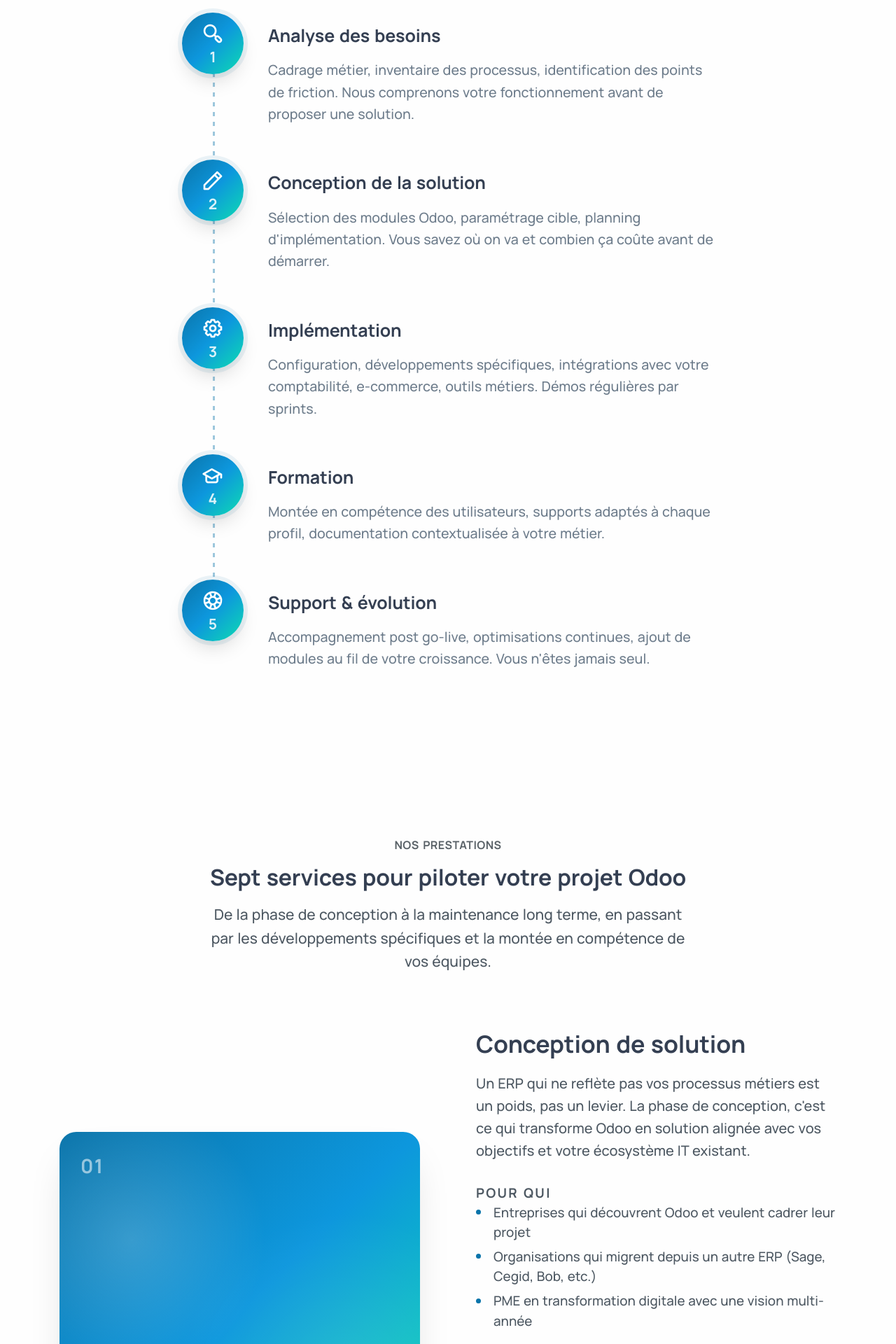
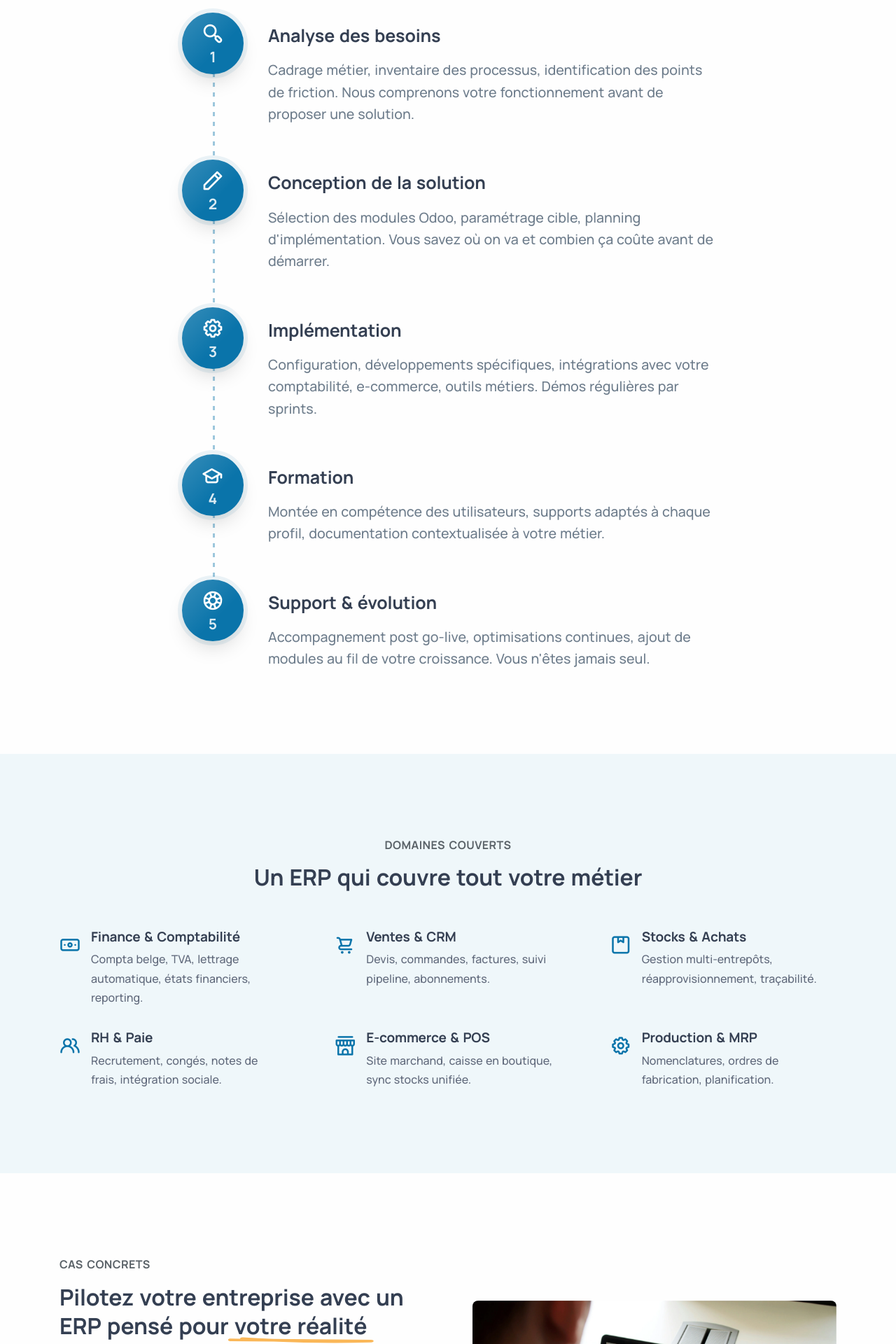
Before and after one commit to x0rn01/insight91, a PHP site: page /fr/services/erp.php in a window 1280 px wide. Shown: the part 2640-4560 px from the top of the page at 70% size. Run offline with PHP 8.4, Linux system fonts and the light colour scheme.

Commit message:
Revert "services/erp: refactor with 7 detailed services + Evolution Contract callout"
This reverts commit 9971dffe6a8dfb08f9183ed21c7a5938a9856681.

```diff
--- a/fr/services/erp.php
+++ b/fr/services/erp.php
@@ -185,7 +185,8 @@ include(__DIR__ . '/../../shared/head.php');
         flex-shrink: 0;
         width: 88px; height: 88px;
         border-radius: 50%;
-        background: var(--i91-gradient);
+        background: var(--bs-primary);
+        background-image: linear-gradient(135deg, rgba(255,255,255,.18), transparent 60%);
         color: #fff;
         display: flex;
         flex-direction: column;
@@ -215,256 +216,18 @@ include(__DIR__ . '/../../shared/head.php');
       }
     </style>
 
-    <!-- NOS SERVICES (7 prestations détaillées) -->
-    <section class="wrapper bg-light">
+    <!-- DOMAINES COUVERTS -->
+    <section class="wrapper bg-soft-primary">
       <div class="container py-14 py-md-16">
-        <div class="text-center mb-13">
-          <h2 class="fs-16 text-uppercase text-muted mb-3">Nos prestations</h2>
-          <h3 class="display-5 mb-3">Sept services pour piloter votre projet Odoo</h3>
-          <p class="lead fs-lg mx-auto" style="max-width:680px;color:#4d5862;">De la phase de conception à la maintenance long terme, en passant par les développements spécifiques et la montée en compétence de vos équipes.</p>
-        </div>
-
-        <div class="i91-srv-list">
-
-          <!-- 1 — Conception -->
-          <article class="i91-srv">
-            <div class="i91-srv-visual">
-              <span class="i91-srv-num">01</span>
-              <i class="uil uil-clipboard-notes"></i>
-            </div>
-            <div class="i91-srv-content">
-              <h3>Conception de solution</h3>
-              <p>Un ERP qui ne reflète pas vos processus métiers est un poids, pas un levier. La phase de conception, c'est ce qui transforme Odoo en solution alignée avec vos objectifs et votre écosystème IT existant.</p>
-              <div class="i91-srv-block">
-                <p class="i91-srv-block-label">Pour qui</p>
-                <ul>
-                  <li>Entreprises qui découvrent Odoo et veulent cadrer leur projet</li>
-                  <li>Organisations qui migrent depuis un autre ERP (Sage, Cegid, Bob, etc.)</li>
-                  <li>PME en transformation digitale avec une vision multi-année</li>
-                </ul>
-              </div>
-              <div class="i91-srv-block">
-                <p class="i91-srv-block-label">Notre approche</p>
-                <ul>
-                  <li>Analyse <b>AS-IS</b> de l'existant et définition <b>TO-BE</b> ciblée</li>
-                  <li>Modélisation des workflows et des interactions entre outils</li>
-                  <li>Workshops collaboratifs avec vos équipes métier</li>
-                  <li>Recommandations d'architecture et planning chiffré (effort + ROI)</li>
-                </ul>
-              </div>
-              <div class="i91-srv-block">
-                <p class="i91-srv-block-label">Objectif</p>
-                <p>Démarrer avec une vision claire, optimisée et intégrée à votre environnement, plutôt que de naviguer à vue.</p>
-              </div>
-            </div>
-          </article>
-
-          <!-- 2 — Déploiement -->
-          <article class="i91-srv reverse">
-            <div class="i91-srv-visual">
-              <span class="i91-srv-num">02</span>
-              <i class="uil uil-rocket"></i>
-            </div>
-            <div class="i91-srv-content">
-              <h3>Déploiement &amp; intégration</h3>
-              <p>Un ERP doit fonctionner dès le premier jour, sans perte de données et sans perturbation de votre activité. C'est le métier du déploiement&nbsp;: chaque paramètre, chaque flux, chaque automatisation, optimisé pour un fonctionnement fluide.</p>
-              <div class="i91-srv-block">
-                <p class="i91-srv-block-label">Pour qui</p>
-                <ul>
-                  <li>Organisations avec un cahier des charges clair, prêtes à exécuter</li>
-                  <li>PME et grands comptes recherchant un déploiement structuré et rapide</li>
-                </ul>
-              </div>
-              <div class="i91-srv-block">
-                <p class="i91-srv-block-label">Notre approche</p>
-                <ul>
-                  <li>Installation, configuration, personnalisation des modules Odoo</li>
-                  <li>Migration sécurisée des données depuis vos systèmes existants</li>
-                  <li>Intégration avec vos outils en place (CRM, e-commerce, logistique, BI)</li>
-                  <li>Tests fonctionnels approfondis et accompagnement go-live</li>
-                </ul>
-              </div>
-              <div class="i91-srv-block">
-                <p class="i91-srv-block-label">Objectif</p>
-                <p>Un Odoo prêt à l'emploi, parfaitement intégré, optimisé pour vos équipes.</p>
-              </div>
-            </div>
-          </article>
-
-          <!-- 3 — Développement personnalisé -->
-          <article class="i91-srv">
-            <div class="i91-srv-visual">
-              <span class="i91-srv-num">03</span>
-              <i class="uil uil-code-branch"></i>
-            </div>
-            <div class="i91-srv-content">
-              <h3>Développement personnalisé</h3>
-              <p>Chaque entreprise a des besoins uniques. Quand le standard Odoo ne suffit pas, nous développons des modules sur mesure qui s'intègrent proprement, sans rendre votre instance ingérable lors des montées de version.</p>
-              <div class="i91-srv-block">
-                <p class="i91-srv-block-label">Pour qui</p>
-                <ul>
-                  <li>Organisations avec des processus spécifiques non couverts par le standard</li>
-                  <li>PME en forte croissance qui automatisent leurs flux métiers</li>
-                  <li>Entreprises intégrant Odoo dans un écosystème IT complexe</li>
-                </ul>
-              </div>
-              <div class="i91-srv-block">
-                <p class="i91-srv-block-label">Ce que nous faisons</p>
-                <ul>
-                  <li>Modules Odoo dédiés à votre métier</li>
-                  <li>Automatisation avancée des workflows et règles de gestion</li>
-                  <li>Connecteurs e-commerce, WMS, finance, logistique sur mesure</li>
-                  <li>Personnalisation des interfaces et fonctionnalités existantes</li>
-                </ul>
-              </div>
-            </div>
-          </article>
-
-          <!-- 4 — Formation -->
-          <article class="i91-srv reverse">
-            <div class="i91-srv-visual">
-              <span class="i91-srv-num">04</span>
-              <i class="uil uil-graduation-cap"></i>
-            </div>
-            <div class="i91-srv-content">
-              <h3>Formation &amp; conduite du changement</h3>
-              <p>Le meilleur ERP du monde ne sert à rien si vos utilisateurs ne se l'approprient pas. L'adoption se construit&nbsp;: avec des sessions calibrées par profil, des supports adaptés à votre métier, et un accompagnement sur les premières semaines critiques.</p>
-              <div class="i91-srv-block">
-                <p class="i91-srv-block-label">Pour qui</p>
-                <ul>
-                  <li>Organisations qui veulent un déploiement réussi (pas juste fini)</li>
-                  <li>Équipes métier qui ont besoin de formations <i>concrètes</i>, pas de démos génériques</li>
-                  <li>PME qui cherchent à développer une autonomie interne</li>
-                </ul>
-              </div>
-              <div class="i91-srv-block">
-                <p class="i91-srv-block-label">Ce que nous faisons</p>
-                <ul>
-                  <li>Modèle <b>"former le formateur"</b> pour créer des relais internes</li>
-                  <li>Sessions sur mesure ancrées dans vos processus réels</li>
-                  <li>Base de connaissance interne&nbsp;: guides rapides, captures, astuces</li>
-                  <li>Coaching post go-live pendant les premières semaines critiques</li>
-                </ul>
-              </div>
-            </div>
-          </article>
-
-          <!-- 5 — Maintenance -->
-          <article class="i91-srv">
-            <div class="i91-srv-visual">
-              <span class="i91-srv-num">05</span>
-              <i class="uil uil-shield-check"></i>
-            </div>
-            <div class="i91-srv-content">
-              <h3>Maintenance &amp; évolution</h3>
-              <p>Un ERP doit évoluer avec votre entreprise. Notre support continu garantit que votre Odoo reste stable, sécurisé et aligné avec vos objectifs — sans surprise, sans interruption.</p>
-              <div class="i91-srv-block">
-                <p class="i91-srv-block-label">Pour qui</p>
-                <ul>
-                  <li>Organisations qui visent la performance long terme</li>
-                  <li>Équipes qui veulent un support expert et de l'amélioration continue</li>
-                  <li>PME qui font évoluer leur configuration au fil de leur croissance</li>
-                </ul>
-              </div>
-              <div class="i91-srv-block">
-                <p class="i91-srv-block-label">Ce que nous faisons</p>
-                <ul>
-                  <li>Équipe support dédiée avec ticketing structuré et SLA clairs</li>
-                  <li>Optimisations régulières et recommandations de nouvelles features</li>
-                  <li>Conseils proactifs sur les montées de version et la scalabilité</li>
-                  <li>Accès à notre <b>Contrat d'Évolution</b> pour la sérénité long terme</li>
-                </ul>
-              </div>
-            </div>
-          </article>
-
-          <!-- 6 — Upgrade -->
-          <article class="i91-srv reverse">
-            <div class="i91-srv-visual">
-              <span class="i91-srv-num">06</span>
-              <i class="uil uil-arrow-circle-up"></i>
-            </div>
-            <div class="i91-srv-content">
-              <h3>Mise à niveau Odoo</h3>
-              <p>Les nouvelles versions d'Odoo apportent des améliorations significatives — IA prédictive, dispatch logistique, performance — mais une migration mérite d'être préparée. On planifie, on teste, on bascule en douceur.</p>
-              <div class="i91-srv-block">
-                <p class="i91-srv-block-label">Pour qui</p>
-                <ul>
-                  <li>Entreprises sur Odoo 16 ou antérieur, hors fenêtre de support</li>
-                  <li>Organisations qui veulent profiter des dernières features (IA, mobile)</li>
-                  <li>Sociétés avec des modules custom qui demandent une migration sécurisée</li>
-                </ul>
-              </div>
-              <div class="i91-srv-block">
-                <p class="i91-srv-block-label">Ce que nous faisons</p>
-                <ul>
-                  <li>Audit technique et fonctionnel de votre configuration actuelle</li>
-                  <li>Path de migration adapté à votre code et à vos enjeux métier</li>
-                  <li>Tests de compatibilité et validation avant bascule</li>
-                  <li>Optimisation post-upgrade et ré-adoption utilisateur</li>
-                </ul>
-              </div>
-            </div>
-          </article>
-
-          <!-- 7 — Audit -->
-          <article class="i91-srv">
-            <div class="i91-srv-visual">
-              <span class="i91-srv-num">07</span>
-              <i class="uil uil-search-alt"></i>
-            </div>
-            <div class="i91-srv-content">
-              <h3>Audit ERP</h3>
-              <p>Un Odoo mal configuré peut devenir un frein plutôt qu'un accélérateur. Notre audit identifie les failles, optimise les processus, et sécurise votre instance — avec un plan d'action priorisé à la clé.</p>
-              <div class="i91-srv-block">
-                <p class="i91-srv-block-label">Pour qui</p>
-                <ul>
-                  <li>Entreprises déjà sur Odoo qui veulent une évaluation complète</li>
-                  <li>Organisations ayant travaillé avec un autre intégrateur, en quête d'une analyse indépendante</li>
-                  <li>Sociétés qui veulent renforcer sécurité, performance et adoption</li>
-                </ul>
-              </div>
-              <div class="i91-srv-block">
-                <p class="i91-srv-block-label">Ce que nous faisons</p>
-                <ul>
-                  <li>Analyse technique et fonctionnelle&nbsp;: configuration, performance, flux</li>
-                  <li>Évaluation sécurité&nbsp;: permissions, accès critiques, conformité</li>
-                  <li>Audit d'adoption&nbsp;: usage réel et zones d'amélioration</li>
-                  <li>Recommandations priorisées avec plan d'action chiffré</li>
-                </ul>
-              </div>
-            </div>
-          </article>
-
-        </div>
-      </div>
-    </section>
-
-    <!-- CONTRAT D'ÉVOLUTION -->
-    <section class="wrapper bg-light">
-      <div class="container pb-14 pb-md-16">
-        <div class="i91-callout">
-          <span class="i91-callout-eyebrow">Support long terme</span>
-          <h2>Le Contrat d'Évolution</h2>
-          <p>Un ERP performant ne s'arrête pas à sa mise en place. Odoo évolue, votre entreprise aussi&nbsp;— notre contrat garantit que votre instance reste alignée, sécurisée et toujours en avance d'un pas.</p>
-          <div class="i91-callout-grid">
-            <div class="i91-callout-feat">
-              <i class="uil uil-headphones-alt"></i>
-              <h4>Support réactif</h4>
-              <p>Questions, bugs, ajustements&nbsp;— une équipe dédiée et un ticketing structuré.</p>
-            </div>
-            <div class="i91-callout-feat">
-              <i class="uil uil-sync"></i>
-              <h4>Updates inclus</h4>
-              <p>Montées de version et patchs de sécurité, sans frais surprise.</p>
-            </div>
-            <div class="i91-callout-feat">
-              <i class="uil uil-chart-line"></i>
-              <h4>Optimisations continues</h4>
-              <p>Monitoring proactif et recommandations régulières d'évolution.</p>
-            </div>
-          </div>
-          <a href="/fr/contact" class="btn btn-light rounded-pill">Découvrir le contrat <i class="uil uil-arrow-right ms-1"></i></a>
+        <h2 class="fs-16 text-uppercase text-muted mb-3 text-center">Domaines couverts</h2>
+        <h3 class="display-5 mb-10 text-center">Un ERP qui couvre tout votre métier</h3>
+        <div class="row gx-lg-8 gx-xl-12 gy-6">
+          <div class="col-md-6 col-lg-4"><div class="d-flex flex-row"><div><i class="uil uil-money-bill text-primary fs-30 me-3"></i></div><div><h4 class="mb-1">Finance &amp; Comptabilité</h4><p class="mb-0">Compta belge, TVA, lettrage automatique, états financiers, reporting.</p></div></div></div>
+          <div class="col-md-6 col-lg-4"><div class="d-flex flex-row"><div><i class="uil uil-shopping-cart text-primary fs-30 me-3"></i></div><div><h4 class="mb-1">Ventes &amp; CRM</h4><p class="mb-0">Devis, commandes, factures, suivi pipeline, abonnements.</p></div></div></div>
+          <div class="col-md-6 col-lg-4"><div class="d-flex flex-row"><div><i class="uil uil-package text-primary fs-30 me-3"></i></div><div><h4 class="mb-1">Stocks &amp; Achats</h4><p class="mb-0">Gestion multi-entrepôts, réapprovisionnement, traçabilité.</p></div></div></div>
+          <div class="col-md-6 col-lg-4"><div class="d-flex flex-row"><div><i class="uil uil-users-alt text-primary fs-30 me-3"></i></div><div><h4 class="mb-1">RH &amp; Paie</h4><p class="mb-0">Recrutement, congés, notes de frais, intégration sociale.</p></div></div></div>
+          <div class="col-md-6 col-lg-4"><div class="d-flex flex-row"><div><i class="uil uil-shop text-primary fs-30 me-3"></i></div><div><h4 class="mb-1">E-commerce &amp; POS</h4><p class="mb-0">Site marchand, caisse en boutique, sync stocks unifiée.</p></div></div></div>
+          <div class="col-md-6 col-lg-4"><div class="d-flex flex-row"><div><i class="uil uil-cog text-primary fs-30 me-3"></i></div><div><h4 class="mb-1">Production &amp; MRP</h4><p class="mb-0">Nomenclatures, ordres de fabrication, planification.</p></div></div></div>
         </div>
       </div>
     </section>
--- a/shared/head.php
+++ b/shared/head.php
@@ -69,184 +69,14 @@ $pageUrl = $baseUrl . '/' . $lang . '/' . $pagePath;
 
     <!-- Insight 91 overrides -->
     <style>
-      /* Darker primary for WCAG AA contrast + brand gradient palette */
+      /* Darker primary for WCAG AA contrast (4.5:1). The aqua palette default
+         #54a8c7 only hits 2.69:1 on white, failing accessibility. */
       :root {
         --bs-primary: #0a74aa;
         --bs-primary-rgb: 10, 116, 170;
-        /* Brand gradient — blue → teal-green */
-        --i91-c1: #0a74aa;
-        --i91-c2: #0c8bcc;
-        --i91-c3: #0d97dd;
-        --i91-c4: #0dddb1;
-        --i91-c5: #0ccca3;
-        --i91-c6: #0aaa88;
-        --i91-gradient: linear-gradient(135deg, #0a74aa 0%, #0d97dd 50%, #0dddb1 100%);
       }
       /* Override muted gray that also fails contrast (#aab0bc → #6c757d) */
       .text-muted { color: #5a6268 !important; }
-
-      /* ===== Services detail blocks (alternating image/content) ===== */
-      .i91-srv-list {
-        display: flex;
-        flex-direction: column;
-        gap: 5rem;
-      }
-      .i91-srv {
-        display: grid;
-        grid-template-columns: 1fr 1fr;
-        gap: 4rem;
-        align-items: center;
-      }
-      .i91-srv.reverse > .i91-srv-visual { order: 2; }
-      .i91-srv-visual {
-        position: relative;
-        aspect-ratio: 1 / 1;
-        border-radius: 24px;
-        background: var(--i91-gradient);
-        display: flex;
-        align-items: center;
-        justify-content: center;
-        overflow: hidden;
-        box-shadow: 0 30px 60px -20px rgba(15,18,24,.18);
-      }
-      .i91-srv-visual::after {
-        content: '';
-        position: absolute; inset: 0;
-        background-image:
-          radial-gradient(circle at 20% 30%, rgba(255,255,255,.18) 0%, transparent 35%),
-          radial-gradient(circle at 80% 70%, rgba(255,255,255,.1) 0%, transparent 45%);
-        pointer-events: none;
-      }
-      .i91-srv-visual i {
-        font-size: 6rem;
-        color: rgba(255,255,255,.95);
-        position: relative;
-        z-index: 1;
-      }
-      .i91-srv-num {
-        position: absolute;
-        top: 1.25rem; left: 1.5rem;
-        font-size: 1.4rem;
-        font-weight: 800;
-        color: rgba(255,255,255,.55);
-        letter-spacing: .05em;
-        z-index: 2;
-      }
-      .i91-srv-content h3 {
-        font-size: 1.7rem;
-        font-weight: 700;
-        margin-bottom: 1rem;
-        line-height: 1.2;
-      }
-      .i91-srv-content > p {
-        color: #4d5862;
-        margin-bottom: 1.5rem;
-        font-size: 1rem;
-        line-height: 1.6;
-      }
-      .i91-srv-block { margin-bottom: 1.25rem; }
-      .i91-srv-block-label {
-        font-size: .7rem;
-        font-weight: 700;
-        letter-spacing: .12em;
-        text-transform: uppercase;
-        color: var(--bs-primary);
-        margin-bottom: .5rem;
-      }
-      .i91-srv-block ul {
-        list-style: none;
-        padding: 0;
-        margin: 0;
-      }
-      .i91-srv-block li {
-        position: relative;
-        padding-left: 1.25rem;
-        margin-bottom: .35rem;
-        color: #4d5862;
-        font-size: .94rem;
-        line-height: 1.5;
-      }
-      .i91-srv-block li::before {
-        content: '';
-        position: absolute;
-        left: 0; top: .55em;
-        width: .35rem; height: .35rem;
-        background: var(--bs-primary);
-        border-radius: 50%;
-      }
-      .i91-srv-block p { color: #4d5862; font-size: .94rem; line-height: 1.5; margin: 0; }
-      @media (max-width: 991.98px) {
-        .i91-srv-list { gap: 3rem; }
-        .i91-srv {
-          grid-template-columns: 1fr;
-          gap: 1.5rem;
-        }
-        .i91-srv.reverse > .i91-srv-visual { order: 0; }
-        .i91-srv-visual { aspect-ratio: 16 / 10; max-height: 240px; }
-        .i91-srv-visual i { font-size: 3.5rem; }
-        .i91-srv-content h3 { font-size: 1.35rem; }
-      }
-
-      /* ===== Highlight callout block (Contrat d'évolution) ===== */
-      .i91-callout {
-        position: relative;
-        border-radius: 28px;
-        padding: 3rem 3rem;
-        background: var(--i91-gradient);
-        color: #fff;
-        overflow: hidden;
-      }
-      .i91-callout::before {
-        content: '';
-        position: absolute;
-        top: -100px; right: -100px;
-        width: 350px; height: 350px;
-        background: radial-gradient(circle, rgba(255,255,255,.18) 0%, transparent 60%);
-        border-radius: 50%;
-        pointer-events: none;
-      }
-      .i91-callout > * { position: relative; z-index: 1; }
-      .i91-callout-eyebrow {
-        display: inline-block;
-        padding: .35rem .85rem;
-        font-size: .7rem;
-        font-weight: 700;
-        letter-spacing: .12em;
-        text-transform: uppercase;
-        background: rgba(255,255,255,.2);
-        color: #fff;
-        border-radius: 999px;
-        margin-bottom: 1.25rem;
-      }
-      .i91-callout h2 {
-        font-size: 2rem;
-        font-weight: 700;
-        line-height: 1.2;
-        margin-bottom: 1rem;
-      }
-      .i91-callout p { font-size: 1.05rem; line-height: 1.6; opacity: .95; margin-bottom: 1.5rem; }
-      .i91-callout-grid {
-        display: grid;
-        grid-template-columns: repeat(3, 1fr);
-        gap: 1.5rem;
-        margin-bottom: 2rem;
-      }
-      .i91-callout-feat {
-        padding: 1.25rem;
-        background: rgba(255,255,255,.12);
-        backdrop-filter: blur(4px);
-        border-radius: 14px;
-      }
-      .i91-callout-feat i { font-size: 1.5rem; margin-bottom: .5rem; display: block; }
-      .i91-callout-feat h4 { font-size: 1rem; font-weight: 700; margin-bottom: .35rem; color: #fff; }
-      .i91-callout-feat p { font-size: .85rem; line-height: 1.45; opacity: .9; margin: 0; }
-      @media (max-width: 767.98px) {
-        .i91-callout { padding: 2rem 1.5rem; border-radius: 20px; }
-        .i91-callout::before { width: 220px; height: 220px; top: -60px; right: -60px; }
-        .i91-callout h2 { font-size: 1.5rem; }
-        .i91-callout-grid { grid-template-columns: 1fr; gap: .75rem; }
-        .i91-callout-feat { padding: 1rem; }
-      }
 
       /* Stronger dark overlay for heroes that use light background photos
          (default bg-overlay is only 50% black, not enough on light images). */
@@ -280,11 +110,12 @@ $pageUrl = $baseUrl . '/' . $lang . '/' . $pagePath;
         font-weight: 600;
         line-height: 1;
         color: #fff !important;
-        background: var(--i91-gradient);
+        background: var(--bs-primary);
+        background-image: linear-gradient(135deg, var(--bs-primary) 0%, rgba(0,0,0,.18) 100%);
         border: none;
         border-radius: 999px;
         box-shadow:
-          0 12px 28px -6px rgba(var(--bs-primary-rgb), .45),
+          0 12px 28px -6px rgba(var(--bs-primary-rgb), .55),
           0 4px 12px rgba(15,18,24,.10);
         text-decoration: none;
         transition: transform .25s ease, box-shadow .25s ease, gap .25s ease;
```
Also changed, not shown: en/services/erp.php (+13 -243 lines).
